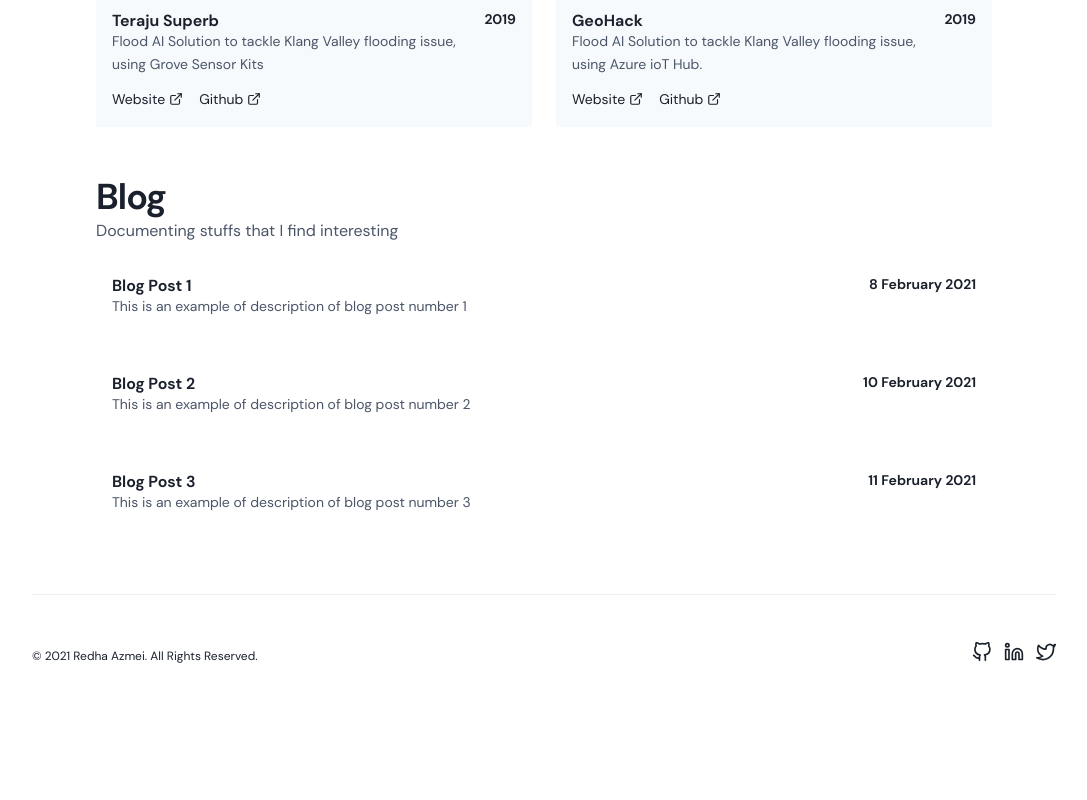
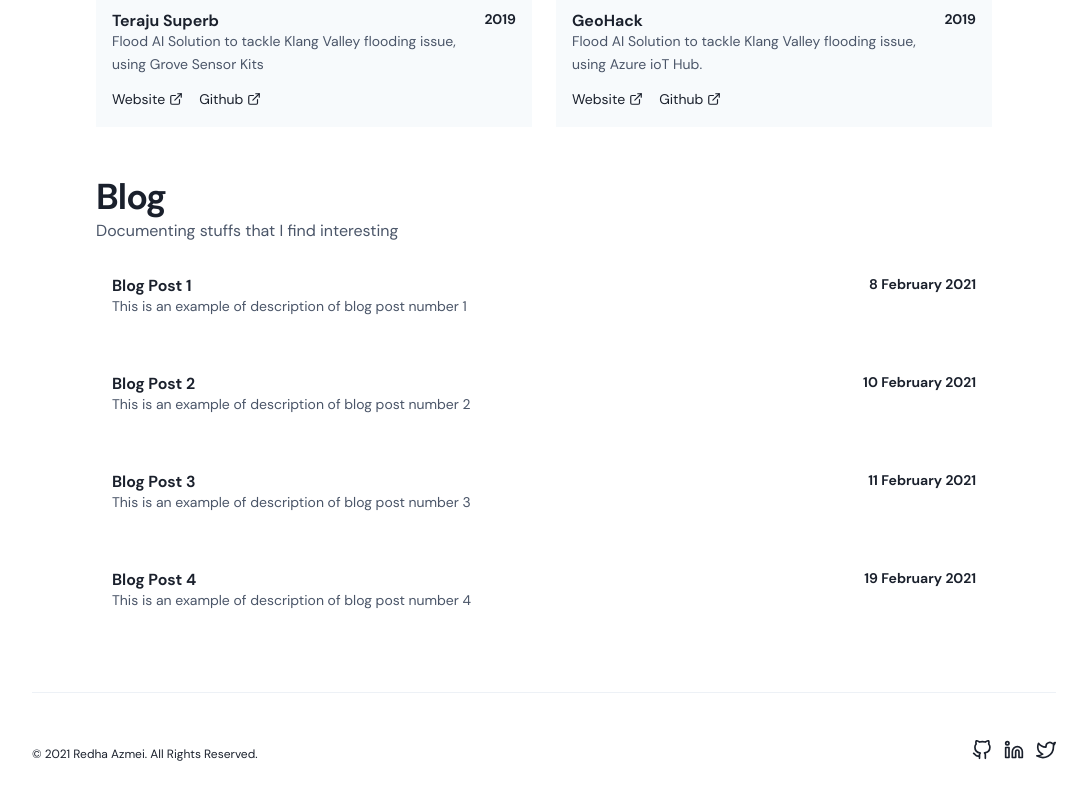
Before and after one commit to redhaazmei/redha-dev-blog, a Next.js app: page / in a window 1280 px wide. Shown: the part 561-1361 px from the top of the page, without its empty margins (96-1183 px from the left). Before the commit the page ends 1279 px from the top, so only its background shows below. Built offline with nearby package versions, Linux system fonts and the light colour scheme.

Commit message:
Add test post no.4

```diff
--- a/data/blogs.js
+++ b/data/blogs.js
@@ -20,6 +20,13 @@ const blogs = [
     description: "This is an example of description of blog post number 3",
     date: "11 February 2021",
   },
+  {
+    id: 4,
+    title: "Blog Post 4",
+    slug: "blog-post-4",
+    description: "This is an example of description of blog post number 4",
+    date: "19 February 2021",
+  },
 ];
 
 export default blogs;
```
